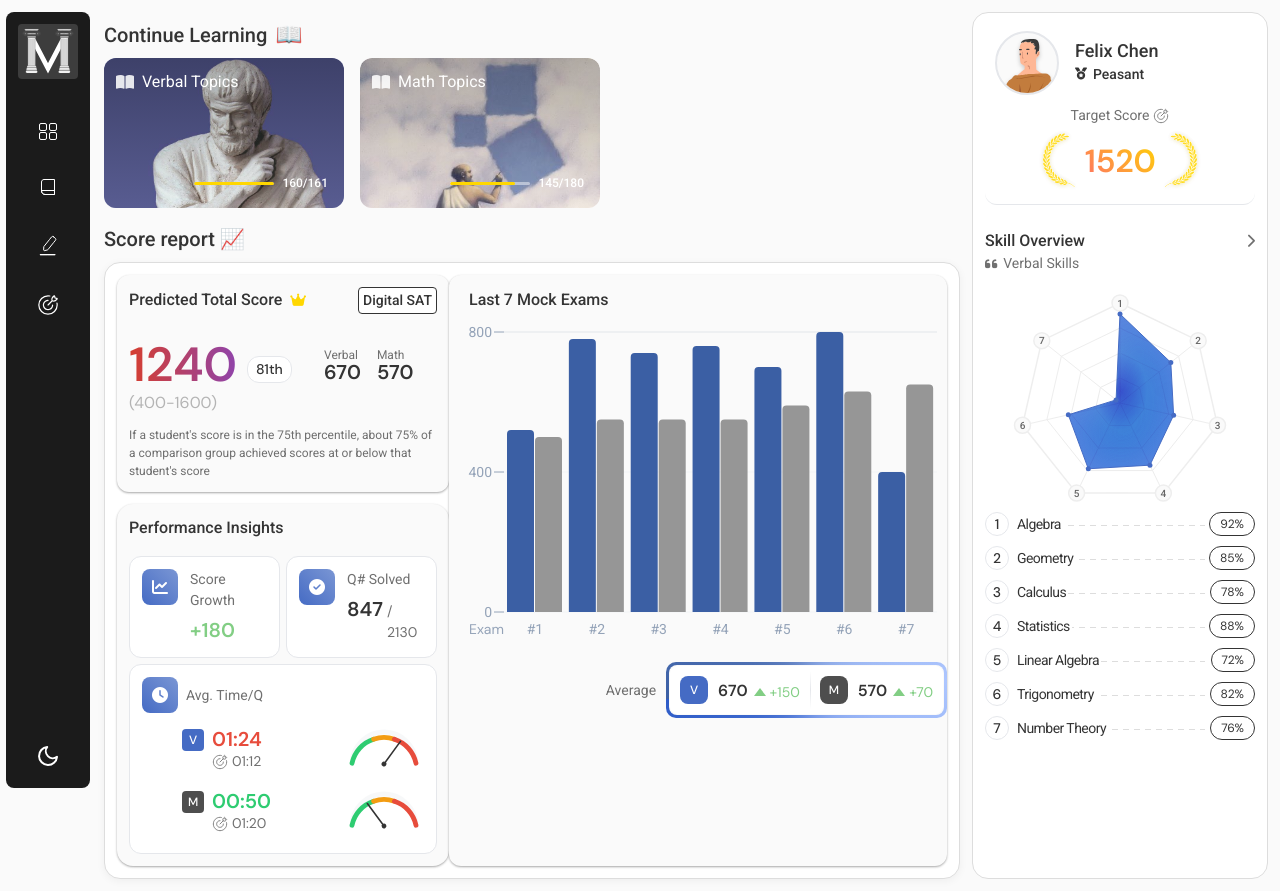
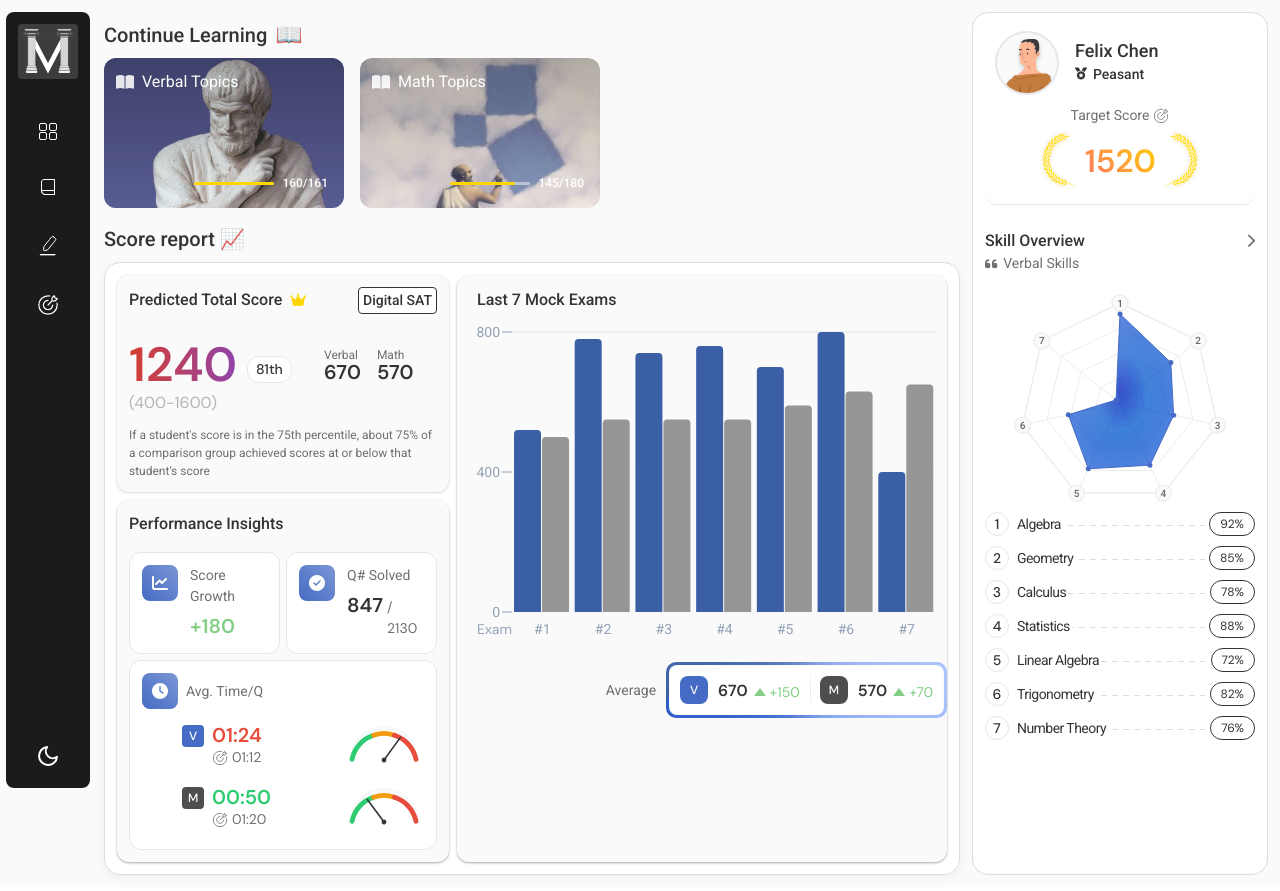
Before and after one commit to Orujhimaru/max_odyssey, a React (Vite) app: page / in a window 1280 px wide. Built offline with nearby package versions, Linux system fonts and the light colour scheme; a web font is replaced by a local one.

Commit message:
design: fixed gaps and box-shadows

```diff
--- a/src/components/ScoreColumnComponent/PredictedScore/PredictedScore.css
+++ b/src/components/ScoreColumnComponent/PredictedScore/PredictedScore.css
@@ -10,7 +10,7 @@
   border-radius: 12px;
   padding: 12px;
   /* margin-top: 24px; */
-  box-shadow: rgba(0, 0, 0, 0.12) -0px 1px 3px, rgba(0, 0, 0, 0.24) 0px 1px 2px;
+  box-shadow: rgba(0, 0, 0, 0.12) -0px 1px 3px, rgba(0, 0, 0, 0.089) 0px 0px 2px;
   background-image: radial-gradient(#e8e8e854 0.3px, var(--bg-secondary) 0.4px);
   background-size: 10px 10px;
 }
--- a/src/components/ScoreColumnComponent/ScoreColumnGraph/ScoreColumn.css
+++ b/src/components/ScoreColumnComponent/ScoreColumnGraph/ScoreColumn.css
@@ -6,6 +6,7 @@
 } */
 
 .chart-container {
+  gap: 8px;
   flex: 1;
   display: flex;
   width: 100%;
@@ -194,7 +195,7 @@ path[class="recharts-rectangle recharts-tooltip-cursor"] {
   /* margin: 12px 0; */
   padding: 12px;
   background-color: var(--bg-secondary);
-  border-radius: 16px;
+  border-radius: 12px;
   box-shadow: rgba(0, 0, 0, 0.12) -0px 1px 3px, rgba(0, 0, 0, 0.24) 0px 1px 2px;
   background-image: radial-gradient(#e8e8e854 0.3px, var(--bg-secondary) 0.4px);
   background-size: 10px 10px;
@@ -253,7 +254,7 @@ tspan {
 
   display: flex;
   flex-direction: column;
-  gap: 12px;
+  gap: 8px;
 }
 
 .chart-title {
```
